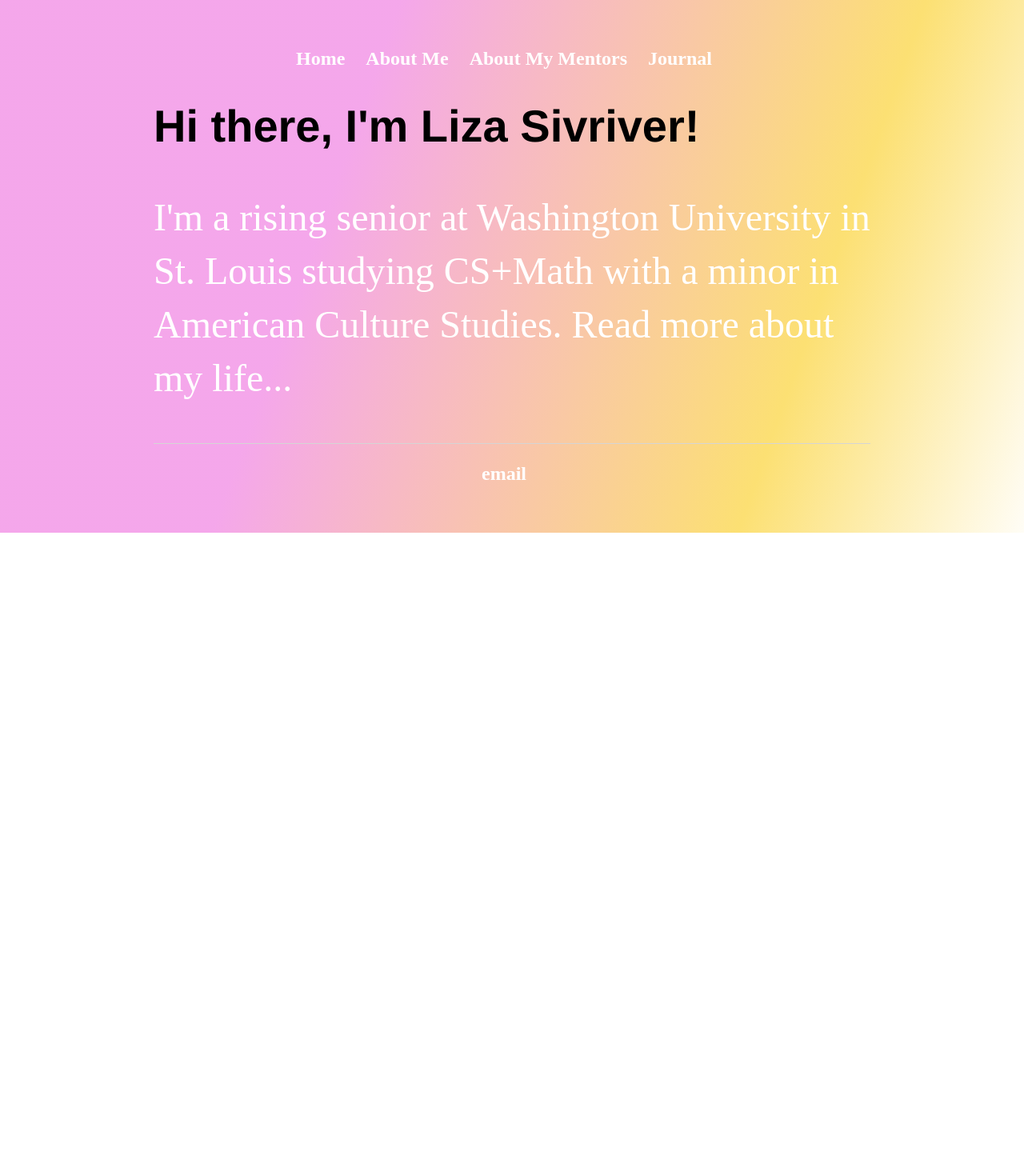
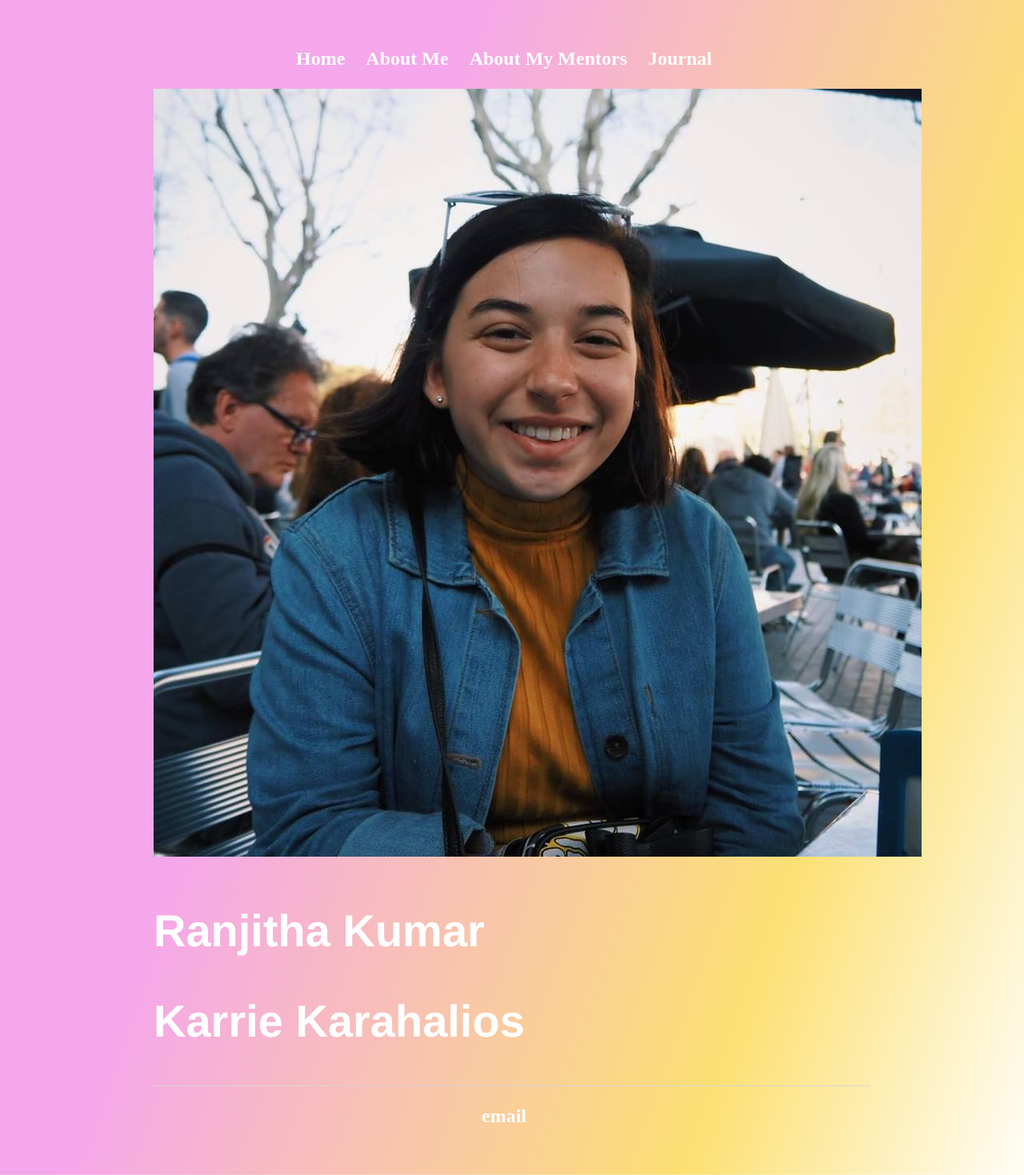
Before and after one commit to lizasivriver/lizasivriver, a Jekyll site: the page built from index.html, in a window 1280 px wide. Shown: the whole page at 80% size. Built offline with Jekyll 4.4.1, drawn with Linux system fonts in a browser that asks for light colours; before the commit the page ends 900 px from its top, so only the background shows below that.

Commit message:
Update index.html

```diff
--- a/index.html
+++ b/index.html
@@ -1,8 +1,19 @@
 ---
 layout: default
 title: Liza Sivriver's DREU Internship
+
 ---
-<div class="blurb">
-	<h1>Hi there, I'm Liza Sivriver!</h1>
-	<p>I'm a rising senior at Washington University in St. Louis studying CS+Math with a minor in American Culture Studies. <a href="/about">Read more about my life...</a></p>
-</div><!-- /.blurb -->
+
+<div class="row col-md-3 col-sm-offset-1">
+
+	<img src="liza.jpg" alt="liza">
+
+	<div class="row text-center" id="contact-items">
+		<br>
+	</div>
+
+</div>
+
+<div class="col-md-7 col-md-offset-1 blurb">
+    {{ content }}
+</div>
```
